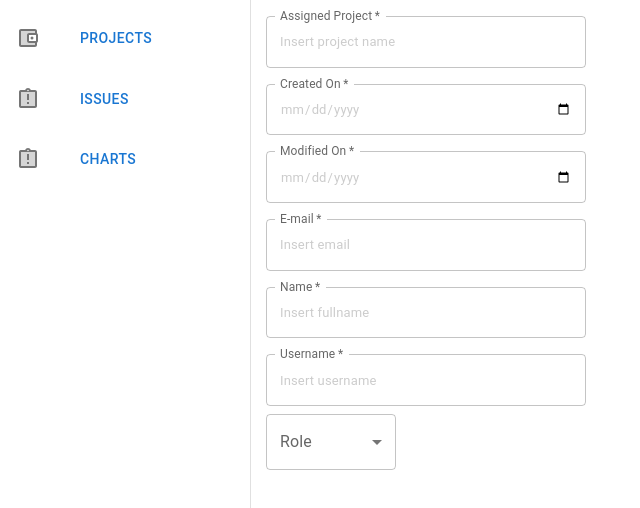
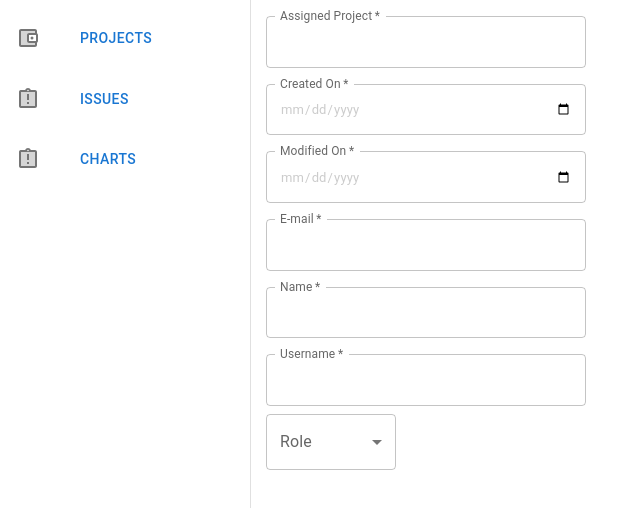
Before and after one commit to tomasojea/BugTrackerView, a React (Create React App) app: page /form in a window 1280 px wide. Shown: the top 508 px of the page, without its empty margins (0-640 px from the left). Built offline with nearby package versions, Linux system fonts and the light colour scheme.

Commit message:
updating state issue solved with useEffect

```diff
--- a/src/components/FormInput.js
+++ b/src/components/FormInput.js
@@ -3,11 +3,24 @@ import  {FormInputCont}  from '../components/FormReusable';
 import { useContext } from 'react';
 import {useState} from "react"
 import TextField from '@mui/material/TextField';
-
+import {useEffect} from "react"
 
 function FormInput(){
 
- const [input, setInput] = useContext(FormInputCont);
+ const [input, setInput, data, setData] = useContext(FormInputCont);
+
+ const handlermChange = (e) => {
+
+    const { name, value } = e.target;
+    setData({...data,[name]: value});
+
+
+    };
+
+    useEffect(() => {
+        console.log(data)
+
+    }, [data]);
 
 
 return(
@@ -16,12 +29,11 @@ return(
         {input.map((item) => (
 
            <>
-            {console.log(item.name)}
 
                 <FormControl sx={{display:'flex',flexDirection: 'row',flexWrap: 'wrap',}}>
                     <TextField
-                       name={item.label}
-                       value={item.value}
+                       name={item.name}
+                       value={data.value}
                        required
                        id="outlined-required"
                        type={item.type}
@@ -30,7 +42,7 @@ return(
                        id="outlined-required"
                        inputProps={{style: {fontSize: 13, color:"#cccccc"}}}
                        InputLabelProps={{ shrink: true }}
-
+                       onChange={handlermChange}
                     />
                 </FormControl>
 
--- a/src/components/FormPeople.js
+++ b/src/components/FormPeople.js
@@ -7,6 +7,8 @@ import Box from '@mui/material/Box';
 
 
 function FormPeople(){
+
+
 
     const Inputparams = [{name: "assigned_project",
                           label:"Assigned Project",
@@ -38,15 +40,20 @@ function FormPeople(){
                           defaultValue:"",
                           type:"text",
                           value:"Insert username"
-                        }]
+                          }]
 
-    const Selectparams = [{name:"Role", value:"Open",label:"Role", menuItem:["Developer", "Tester", "Manager"]}]
+    const Selectparams = [{name:"Role", value:"Developer",label:"Role", menuItem:["Developer", "Tester", "Manager"]}]
 
 
 
 
     return(
-            <FormReusable formdatainput={Inputparams} formdataselect={Selectparams}>
+            <FormReusable
+                formdatainput={Inputparams}
+                formdataselect={Selectparams}
+
+
+            >
                 <Box
                     component="form"
                     sx={{
--- a/src/components/FormReusable.js
+++ b/src/components/FormReusable.js
@@ -10,6 +10,7 @@ function FormReusable(props){
 
     const [input, setInput] = useState(props.formdatainput)
     const [select, setSelect] = useState(props.formdataselect)
+    const [data, setData] = useState({})
 
 
 
@@ -20,19 +21,20 @@ function FormReusable(props){
             headers:{"Content-Type":"application/hal+json"},
             body: JSON.stringify(data)
         })
+      }
 
-    }
+
     const handleFormChange = (e) => {
-        e.preventDefault();
+
         const { name, value } = e.target;
         setData({...data,[name]: value,});
         console.log(data)
     };
-    */
 
+       */
     return(
 
-        <FormInputCont.Provider value={[input, setInput, props.formdatainput]}>
+        <FormInputCont.Provider value={[input, setInput,data,setData, props.formdatainput, props.data]}>
             <FormInputSelectCont.Provider value={[select, setSelect, props.formdataselect]}>
                 {props.children}
             </FormInputSelectCont.Provider>
--- a/src/components/FormSelect.js
+++ b/src/components/FormSelect.js
@@ -15,7 +15,7 @@ return(
                     <FormControl sx={{display:'flex',flexDirection: 'row',flexWrap: 'wrap', marginLeft:1 }}>
                     {select.map((item)=>(
                         <>
-                        <InputLabel>{item.label}</InputLabel>
+                            <InputLabel>{item.label}</InputLabel>
                             <Select
                               name={item.name}
                               value={item.status}
@@ -25,9 +25,9 @@ return(
                             >
 
 
-                              <MenuItem key={item.menuItem} value={item.menuItem}>Open</MenuItem>
-                              <MenuItem key={item.menuItem} value={item.menuItem}>Close</MenuItem>
-                              <MenuItem key={item.menuItem} value={item.menuItem}>In Progress</MenuItem>
+                              <MenuItem key={item.menuItem[0]} value={item.menuItem[0]}>{item.menuItem[0]}</MenuItem>
+                              <MenuItem key={item.menuItem[1]} value={item.menuItem[1]}>{item.menuItem[1]}</MenuItem>
+                              <MenuItem key={item.menuItem[2]} value={item.menuItem[2]}>{item.menuItem[2]}</MenuItem>
 
 
                             </Select>
```
